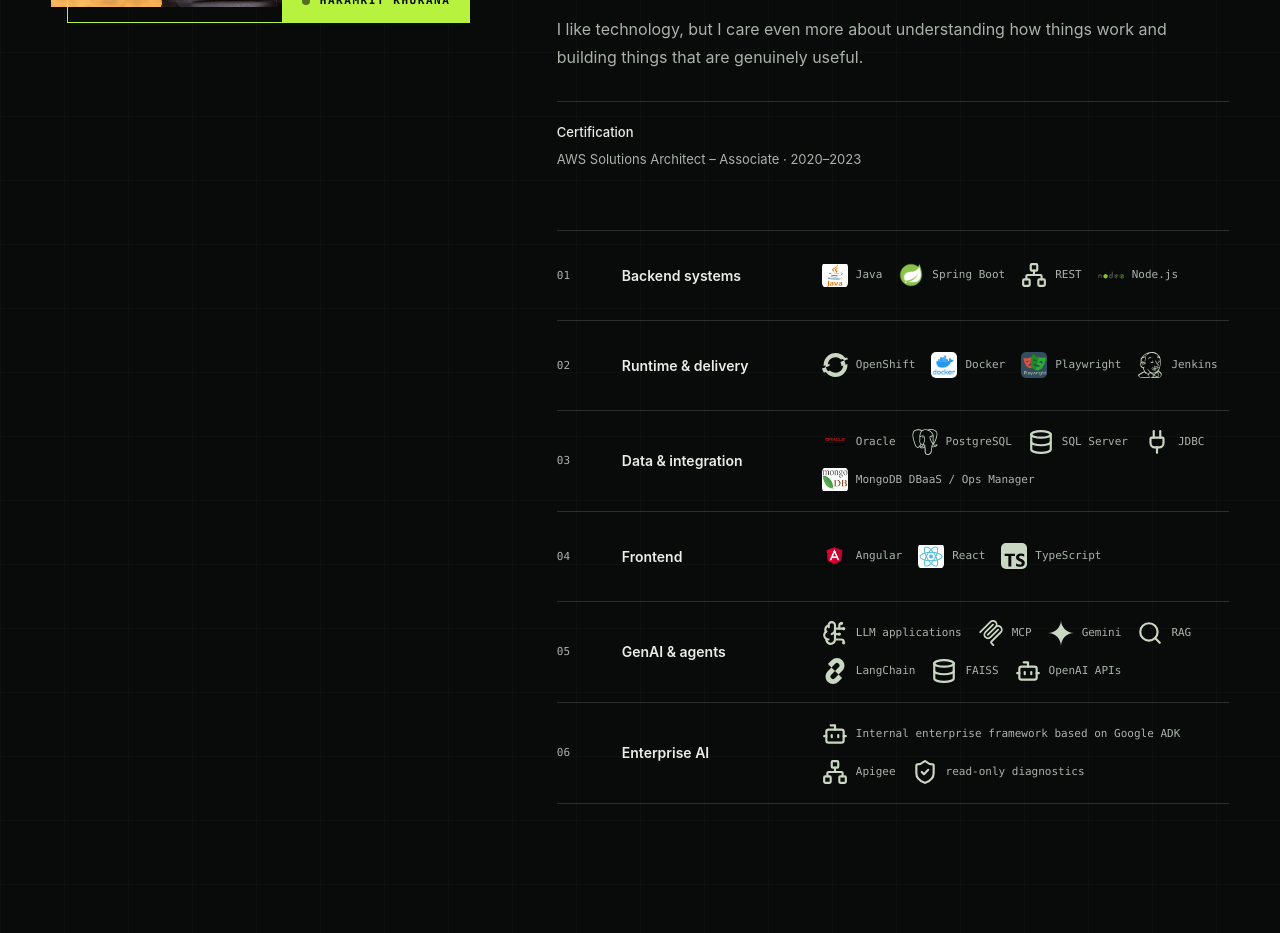
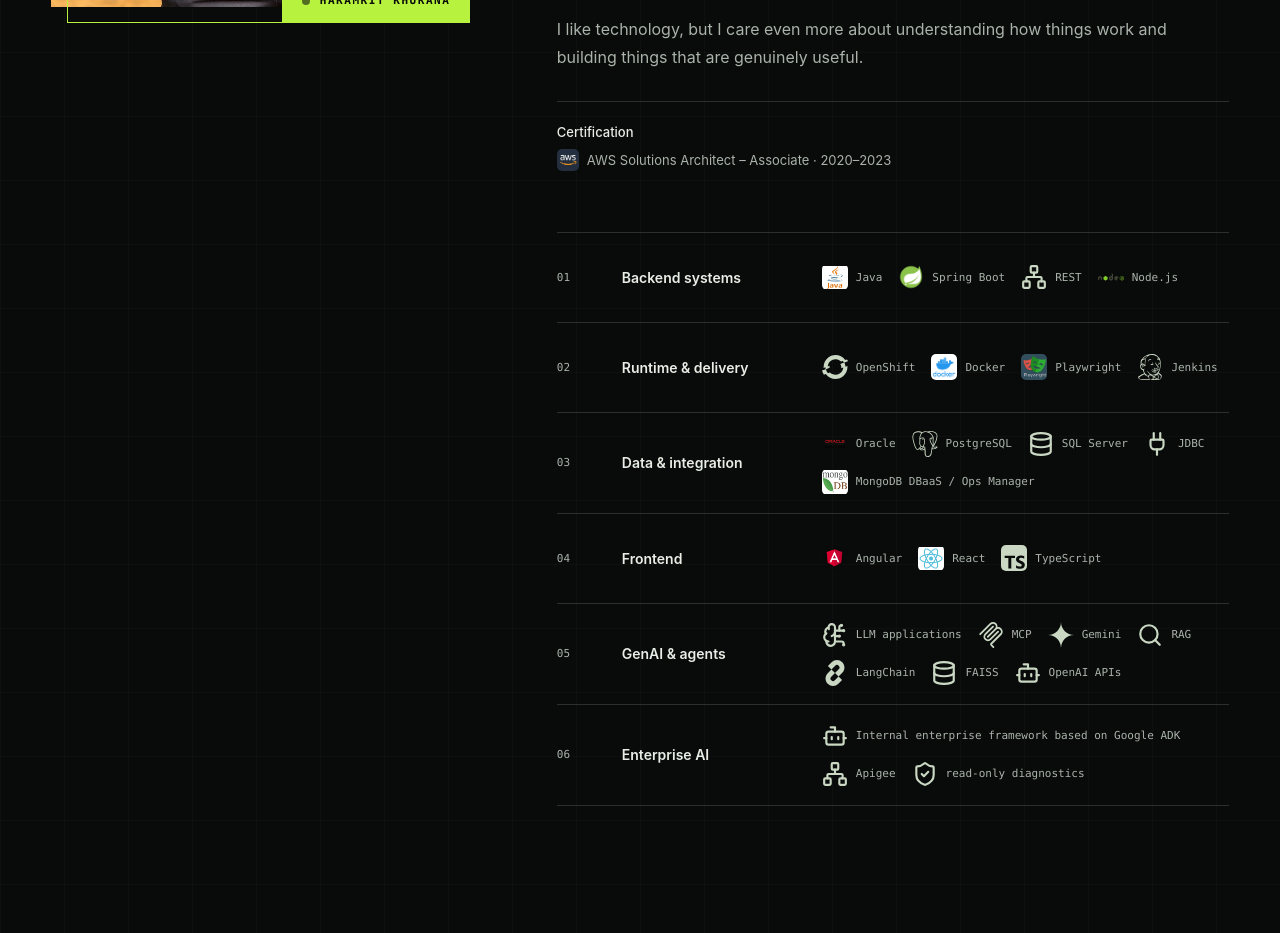
Before and after one commit to haramrit09k/haramrit09k.github.io, a React (Vite) app: page / in a window 1280 px wide. Shown: the part 7820-8753 px from the top of the page. Built offline with nearby package versions, Linux system fonts and the light colour scheme; the HTML template or start-up script is replaced by a standard one.

Commit message:
Add AWS icon next to certification in about section (#40)
* Add AWS icon next to certification in about section

* Link AWS certification to Credly badge

```diff
--- a/src/App.css
+++ b/src/App.css
@@ -2218,6 +2218,9 @@ button:focus-visible {
 .background-facts { margin-top: 30px; padding-top: 20px; border-top: 1px solid var(--line); display: grid; gap: 18px; }
 .background-facts p { margin: 0; display: grid; gap: 6px; font-size: 13px; line-height: 1.6; color: var(--muted); }
 .background-facts strong { color: var(--text); font-weight: 500; }
+.cert-detail { display: flex; align-items: center; gap: 8px; width: fit-content; color: inherit; text-decoration: none; border-bottom: 1px solid transparent; transition: border-color 200ms ease, color 200ms ease; }
+.cert-detail:hover { color: var(--text); border-color: var(--signal); }
+.cert-icon { width: 22px; height: 22px; border-radius: 5px; object-fit: cover; flex-shrink: 0; }
 .hero .impact-stat:nth-child(2) strong { font-size: clamp(19px, 2.4vw, 34px); letter-spacing: -.04em; }
 .case-tabs { grid-template-rows: none; }
 .case-tab { min-height: 130px; }
--- a/src/App.jsx
+++ b/src/App.jsx
@@ -1084,7 +1084,7 @@ function App() {
             </p>
             <p>I like technology, but I care even more about understanding how things work and building things that are genuinely useful.</p>
             <div className="background-facts">
-              <p><strong>Certification</strong><span>AWS Solutions Architect – Associate · 2020–2023</span></p>
+              <p><strong>Certification</strong><a className="cert-detail" href="https://www.credly.com/badges/3aa0970f-4add-4c7b-b16f-93accebeae0a" target="_blank" rel="noreferrer"><img src="/images/tech/aws.jpeg" alt="" aria-hidden="true" className="cert-icon" width="22" height="22" loading="lazy" />AWS Solutions Architect – Associate · 2020–2023</a></p>
             </div>
             <div className="strength-list">
               {strengths.map(([title, tools], index) => (
```
